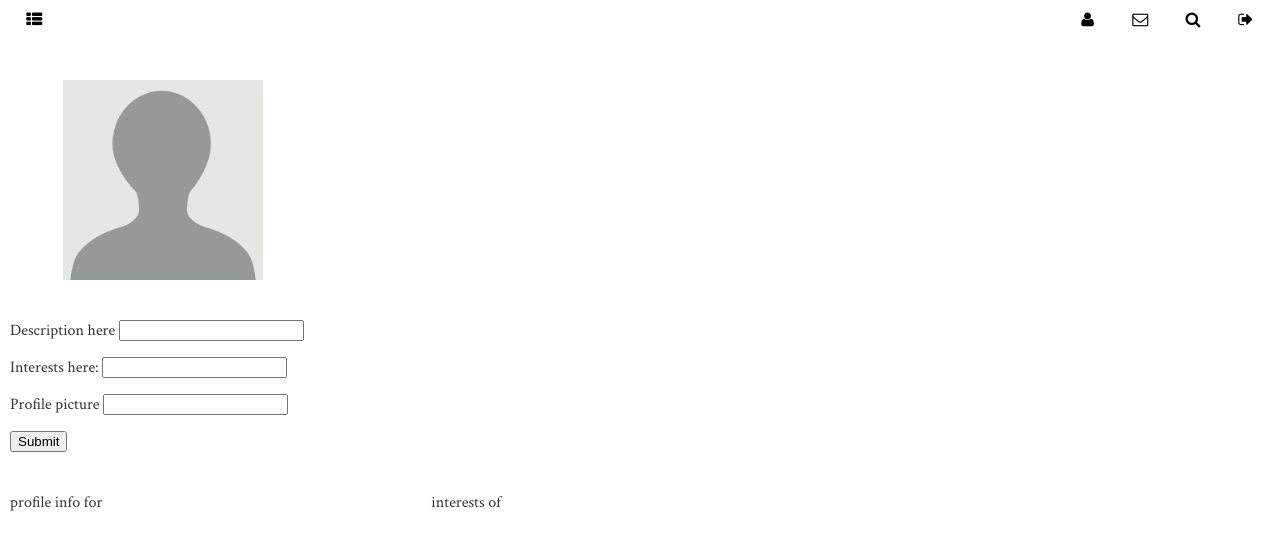
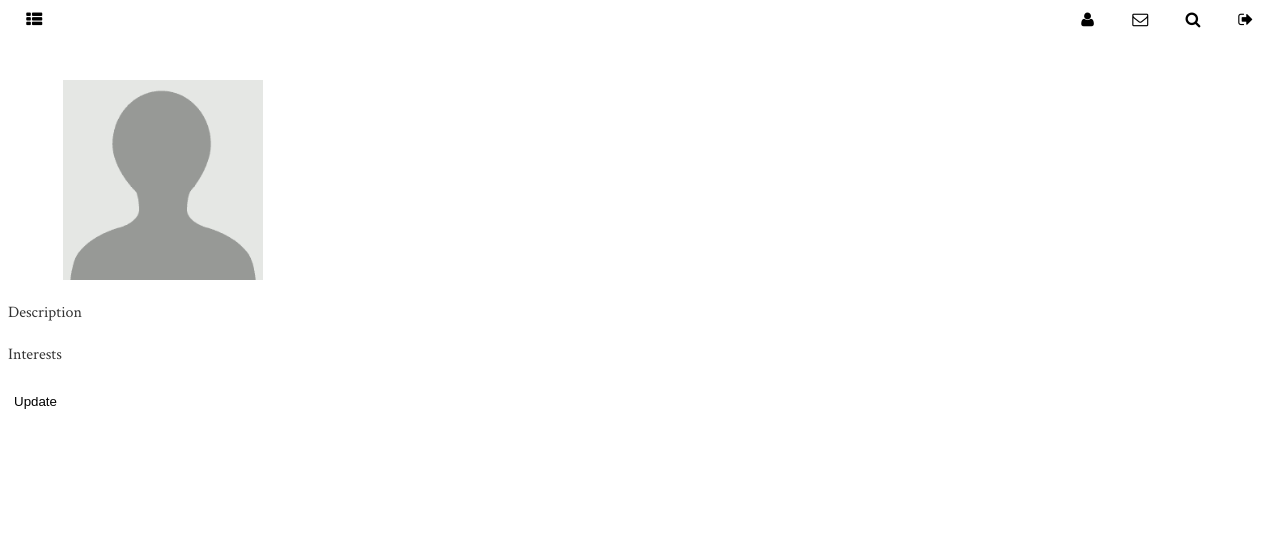
Before and after one commit to galvinma/pythia, a Flask app: template templates/profile.html in a window 1280 px wide. Shown: the top 550 px of the page. Run offline with Flask 3, Linux system fonts and the light colour scheme; the template is opened without the code that fills it: values that come from a table or form of the project are taken from there, others are empty.

Commit message:
created interests branch

```diff
--- a/form.py
+++ b/form.py
@@ -17,10 +17,3 @@ class LoginForm(Form):
 	logusername = StringField('Username', validators=[Required()])
 	logpassword = PasswordField('Password', validators=[Required()])
 	logsubmit = SubmitField('Login')
-
-# Allows user to submit new profile information and associated interests.
-class ProfileForm(Form):
-	description = StringField('Description here  ', validators=[Required()])
-	interests = StringField('Interests here:  ')
-	profilepicture = StringField('Profile picture')
-	profilesubmit = SubmitField('Submit')
--- a/templates/profile.html
+++ b/templates/profile.html
@@ -21,35 +21,40 @@
 
 
 
-<div class="row">
-    <div class="col-8-24">
-            <form method="POST">
-            {{ profileform.hidden_tag() }}
-            <p>{{ profileform.description.label }} {{ profileform.description() }} </p>
-            <p>{{ profileform.interests.label }} {{ profileform.interests() }} </p>
-            <p>{{ profileform.profilepicture.label }} {{ profileform.profilepicture() }} </p>
-            {{ profileform.profilesubmit }}
-            </form>
+<script type="text/javascript" charset="utf-8">
 
-    </div>
-    <div class ="offset-4-24"></div>
-  </div>
+var div = document.createElement('label');
+div.textContent = "Description";
+div.setAttribute('style', 'width:50px')
+document.body.appendChild(div);
 
-      <div class="row">
-    <div class="col-8-24">
+document.write("<br>");
+document.write("<br>");
 
-                <p>profile info for {{user}}</p>
-                {% for des in descriptions %}
-                <li>{{des}}</li>
-                {% endfor %}
-    </div>
-    <div class="col-8-24">
-                <p>interests of {{user}}</p>
-                {% for interest in interests %}
-                <li>{{interest}}</li>
-                {% endfor %}
-    </div>
-    </div>
+
+var div = document.createElement('label');
+div.textContent = "Interests";
+div.setAttribute('style', 'width:50px')
+document.body.appendChild(div);
+
+document.write("<br>");
+document.write("<br>");
+
+var div = document.createElement('button');
+div.textContent = "Update";
+div.setAttribute('style', 'width:50px')
+div.setAttribute('id', 'update');
+document.body.appendChild(div);
+
+var button = document.getElementById('update');
+
+button.addEventListener('click', function() {
+  //var x = document.getElementById('touser').value;
+  //var y = document.getElementById('inputmessage').value;
+  socket.emit('profilestore', {to_user: x}, {message: y});
+
+});
+</script>
 
 
 
--- a/view.py
+++ b/view.py
@@ -18,9 +18,8 @@ from flask_socketio import SocketIO
 from flask_socketio import send, emit
 
 
-from form import RegistrationForm, LoginForm, ProfileForm
-from model import DeclarativeBase
-from model import User, Message, Conversations, UserConversations, Interests
+from form import RegistrationForm, LoginForm
+from model import DeclarativeBase, User, Message, Conversations, UserConversations, Interests
 
 
 app = Flask(__name__)
@@ -92,36 +91,26 @@ def create_app(app):
 	@app.route('/profile', methods =['GET', 'POST'])
 	@login_required
 	def profile():
-		session = Session()
-		profileform = ProfileForm()
-		# Get data about current user
-		user = current_user.id
-		description_query = session.query(User).filter_by(id=user)
-		descriptions = []
-		# GET request to display user data
-		if request.method == 'GET':
-			for match in description_query.all():
-				descriptions.append(match.description)
-			return render_template('profile.html', profileform=profileform, descriptions=descriptions, user=current_user.username)
-		# POST request to update user description
-		# Add interests in later story
-		if profileform.validate_on_submit():
-			profile_info = User(id = user, description = profileform.description.data, profilepicture = profileform.profilepicture.data)
-			session.merge(profile_info)
-			session.commit()
-			session.close()
-			for match in description_query.all():
-				descriptions.append(match.description)
-			return render_template('profile.html', profileform=profileform, descriptions=descriptions, user=current_user.username)
-		session.close()
-		return render_template('profile.html', profileform=profileform, descriptions=descriptions, user=current_user.username)
-
+		return render_template('profile.html', user=current_user.username)
 
 	@app.route('/message', methods =['GET', 'POST'])
 	@login_required
 	def message():
+		return render_template('message.html')
+
+	@socketio.on('profilestore')
+	def profilestore():
+		user = current_user.id
 		session = Session()
-		return render_template('message.html')
+
+		description_query = session.query(User).filter_by(id=user)
+		descriptions = []
+		for match in description_query.all():
+				descriptions.append(match.description)
+		profile_info = User(id = user, description = profileform.description.data, profilepicture = profileform.profilepicture.data)
+		session.merge(profile_info)
+		session.close()
+		emit('profileinfo')
 
 
 	@socketio.on('get_conversation')
```
